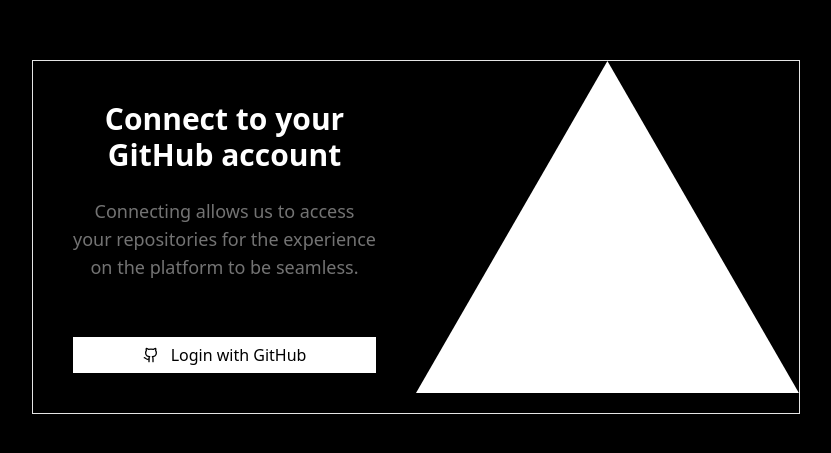
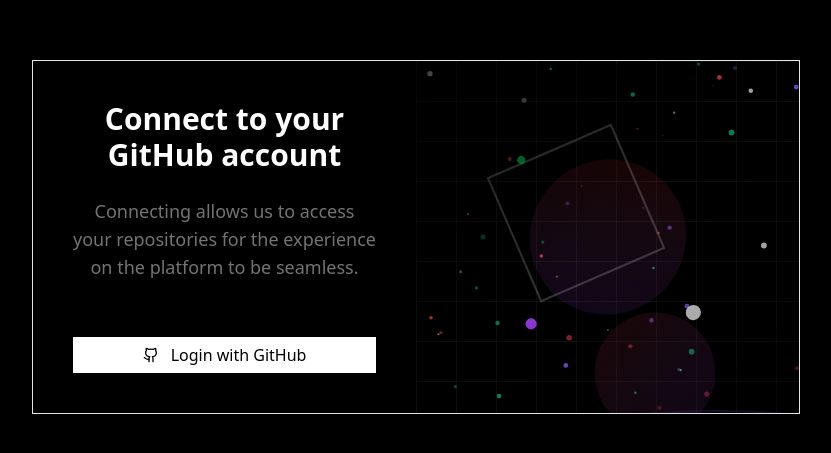
Before and after one commit to codify4/reposcale-frontend, a Next.js app: page /login in a window 1280 px wide. Shown: the part 163-616 px from the top of the page, without its empty margins (224-1055 px from the left). Built offline with nearby package versions, Linux system fonts and the light colour scheme.

Commit message:
fix: login form ui

```diff
--- a/app/layout.tsx
+++ b/app/layout.tsx
@@ -3,7 +3,7 @@
 import { Geist } from "next/font/google"
 import "./globals.css"
 import { Toaster } from "sonner";
-import { BotOff, CheckCircle, Rocket, XCircle } from "lucide-react";
+import { Analytics } from "@vercel/analytics/next"
 
 const geistSans = Geist({
   variable: "--font-geist-sans",
@@ -31,6 +31,7 @@
         <html lang="en" suppressHydrationWarning>
             <body className={`${geistSans.variable} antialiased bg-black`}>
                 {children}
+                <Analytics />
                 <Toaster
                     position="top-center"
                 />
--- a/components/login-form.tsx
+++ b/components/login-form.tsx
@@ -3,7 +3,7 @@
 import { Card, CardContent } from "@/components/ui/card"
 import { Github } from "lucide-react"
 import Link from "next/link"
-import Image from "next/image"
+import { AnimatedBackground } from "@/app/waitlist/components/animated-bg"
 
 export function LoginForm({
   className,
@@ -11,7 +11,7 @@
 }: React.ComponentProps<"div">) {
   return (
     <div className={cn("flex flex-col gap-10 md:gap-16 items-center justify-center min-h-[60vh]", className)} {...props}>
-      <Card className="overflow-hidden p-0 rounded-none bg-black text-white shadow-lg">
+      <Card className="p-0 rounded-none bg-black text-white shadow-lg">
         <CardContent className="grid p-0 md:grid-cols-2">
           <form className="p-10 w-full">
             <div className="flex flex-col gap-10">
@@ -29,13 +29,8 @@
               </Link>
             </div>
           </form>
-          <div className="relative hidden md:block">
-            <Image
-              src="/vercel.svg"
-              alt="Image"
-              width={500}
-              height={500}
-            />
+          <div className="bg-black relative block overflow-hidden">
+            <AnimatedBackground />
           </div>
         </CardContent>
       </Card>
--- a/components/sections/navigation.tsx
+++ b/components/sections/navigation.tsx
@@ -60,7 +60,7 @@
           <div className="hidden md:flex items-center space-x-4">
             <Link href="/waitlist">
               <Button className="bg-white text-black hover:bg-white/90 h-9 px-6">
-                Get Started
+                Join
               </Button>
             </Link>
           </div>
--- a/package.json
+++ b/package.json
@@ -19,6 +19,7 @@
     "@radix-ui/react-separator": "^1.1.7",
     "@radix-ui/react-slot": "^1.2.3",
     "@radix-ui/react-tooltip": "^1.2.7",
+    "@vercel/analytics": "^1.5.0",
     "class-variance-authority": "^0.7.1",
     "clsx": "^2.1.1",
     "lucide-react": "^0.525.0",
```
Also changed, not shown: 1 other file (tests, documents, lock files or other folders).
